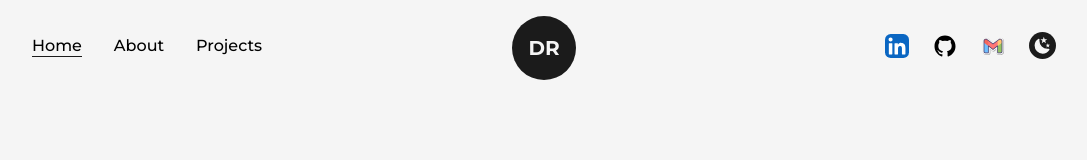
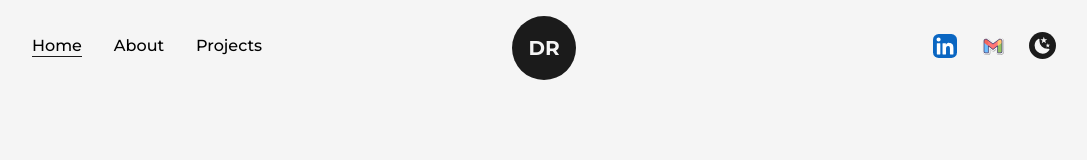
Before and after one commit to dimitry-roshchin/DimitryPortfolio, a Next.js app: page / in a window 1280 px wide. Shown: the top 160 px of the page, without its empty margins (96-1183 px from the left). Built offline with nearby package versions, Linux system fonts and the light colour scheme.

Commit message:
delete twitter functionality from navbar

```diff
--- a/src/components/NavBar.js
+++ b/src/components/NavBar.js
@@ -73,15 +73,10 @@ const handleClick = () => {
         </nav>
 
         <nav className='flex items-center justify-center flex-wrap'>
-            <motion.a href="https://twitter.com/DimDevelops" target={"_blank"}
+            <motion.a href="https://wwww.linkedin.com/in/dimitry-roshchin" target={"_blank"}
               whileHover={{y: -2}}
               whileTap={{scale:0.9}}
               className='w-6 mx-3'><LinkedInIcon/></motion.a>
-
-            <motion.a href="https://github.com/dimitry-roshchin" target={"_blank"}
-            whileHover={{y: -2}}
-            whileTap={{scale:0.9}}
-            className='w-6 mx-3'><GithubIcon/></motion.a>
 
             <motion.a target={"_blank"} href="mailto:dimi.roshchin@gmail.com?subject=Let's Chat!"
             whileHover={{y: -2}}
```
